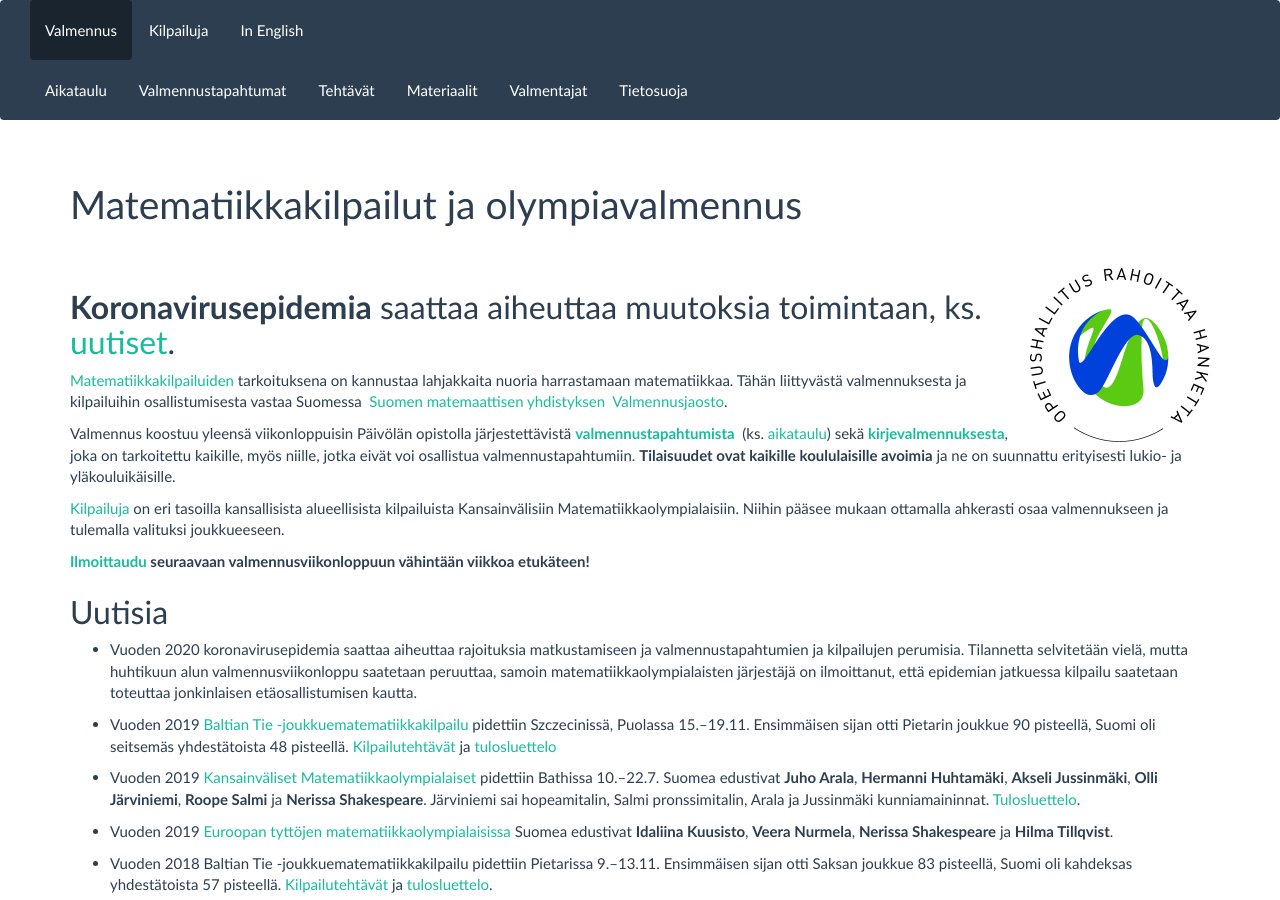
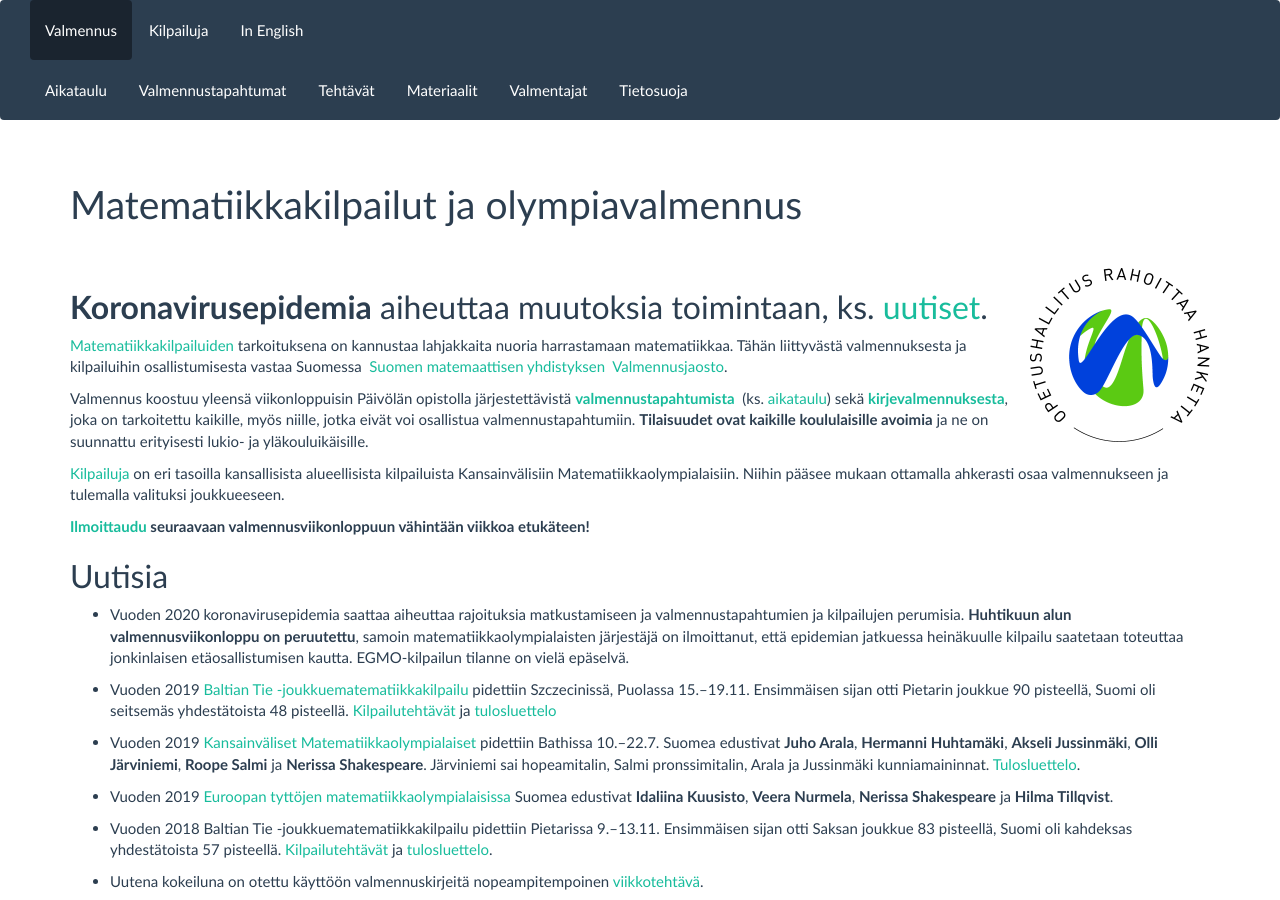
Before and after one commit to matematiikkakilpailut/matematiikkakilpailut.github.io, a Jekyll site: the page built from index.md, in a window 1280 px wide and 900 px high. Built offline with Jekyll 4.4.1, drawn with Linux system fonts in a browser that asks for light colours.

Commit message:
Update index.md

```diff
--- a/index.md
+++ b/index.md
@@ -11,7 +11,7 @@
 ---
 <img src="/OPH_rahoittaa_rgb.png" width="180" height="174" style="float:right;" />
 
-## **Koronavirusepidemia** saattaa aiheuttaa muutoksia toimintaan, ks. [uutiset](#uutisia).
+## **Koronavirusepidemia** aiheuttaa muutoksia toimintaan, ks. [uutiset](#uutisia).
 
 [Matematiikkakilpailuiden](kilpailut) tarkoituksena on kannustaa
 lahjakkaita nuoria harrastamaan matematiikkaa. Tähän liittyvästä
@@ -38,7 +38,7 @@
 
 ## <a name="uutisia"></a>Uutisia
 
-* Vuoden 2020 koronavirusepidemia saattaa aiheuttaa rajoituksia matkustamiseen ja valmennustapahtumien ja kilpailujen perumisia. Tilannetta selvitetään vielä, mutta huhtikuun alun valmennusviikonloppu saatetaan peruuttaa, samoin matematiikkaolympialaisten järjestäjä on ilmoittanut, että epidemian jatkuessa kilpailu saatetaan toteuttaa jonkinlaisen etäosallistumisen kautta.
+* Vuoden 2020 koronavirusepidemia saattaa aiheuttaa rajoituksia matkustamiseen ja valmennustapahtumien ja kilpailujen perumisia. **Huhtikuun alun valmennusviikonloppu on peruutettu**, samoin matematiikkaolympialaisten järjestäjä on ilmoittanut, että epidemian jatkuessa heinäkuulle kilpailu saatetaan toteuttaa jonkinlaisen etäosallistumisen kautta. EGMO-kilpailun tilanne on vielä epäselvä.
 
 * Vuoden 2019 [Baltian Tie -joukkuematematiikkakilpailu](http://balticway19.mimuw.edu.pl/index.html) pidettiin Szczecinissä, Puolassa 15.&ndash;19.11. Ensimmäisen sijan otti Pietarin joukkue 90 pisteellä, Suomi oli seitsemäs yhdestätoista 48 pisteellä. [Kilpailutehtävät](/Baltian_tie/2019/BW19_FIN.pdf) ja [tulosluettelo](http://balticway19.mimuw.edu.pl/BW19-results.pdf)
 
```
